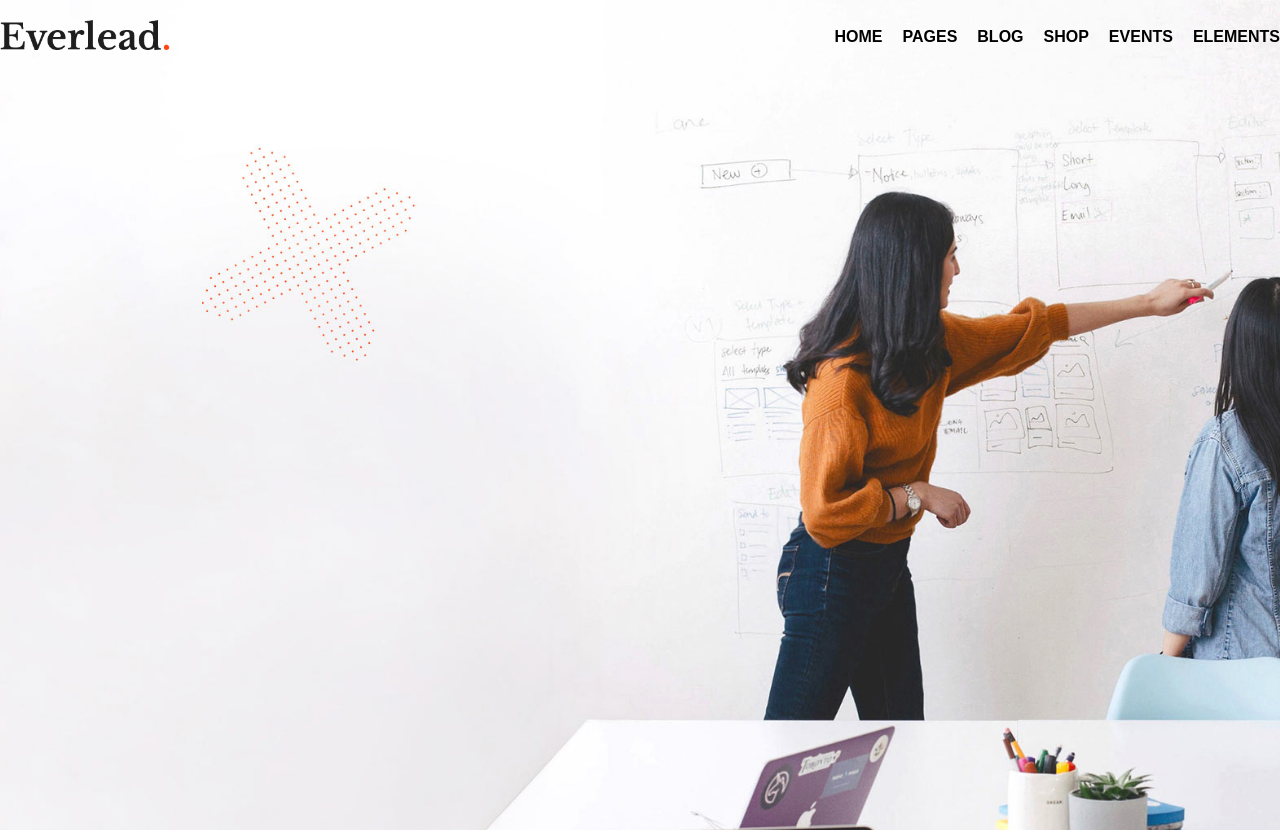
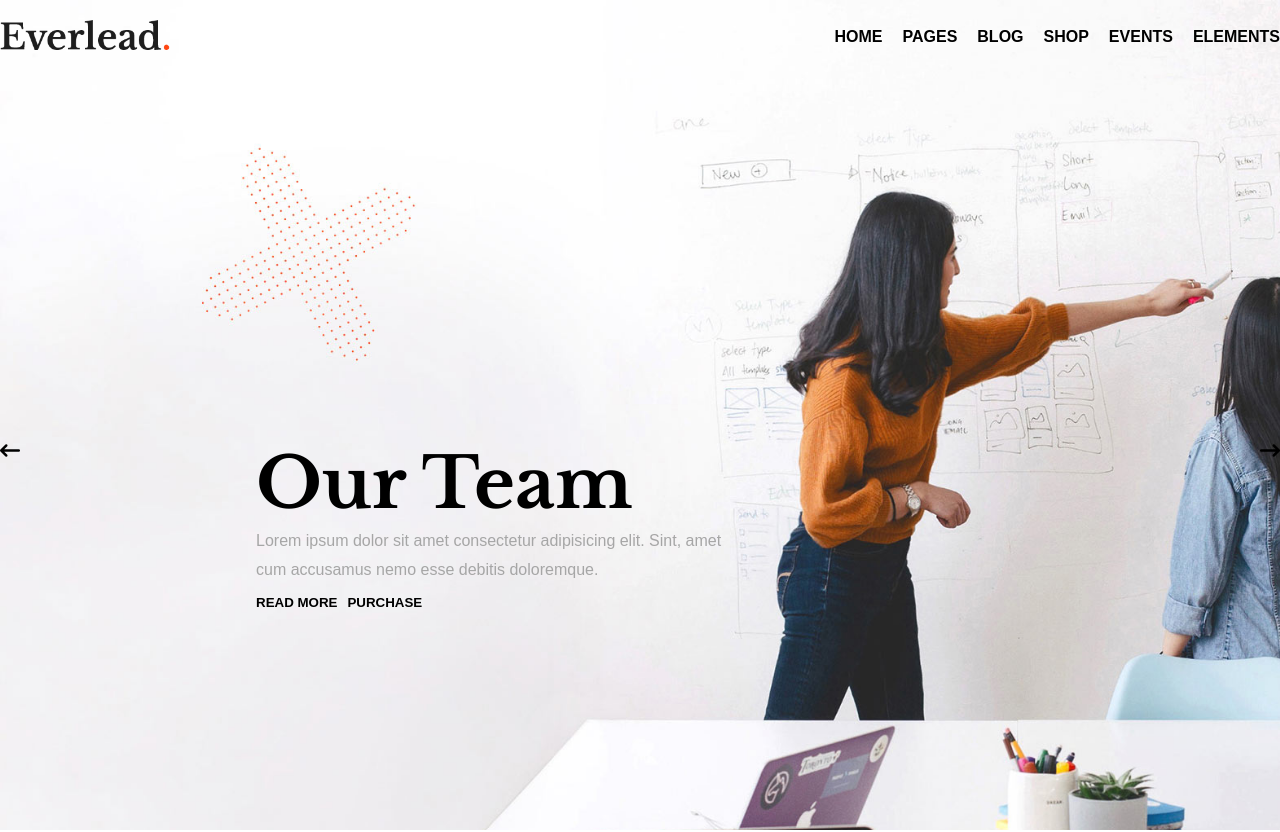
Before and after one commit to albertotaddeucci/proj-html-vuejs, a Vue app: page / in a window 1280 px wide. Shown: the top 832 px of the page. Built offline with nearby package versions, Linux system fonts and the light colour scheme.

Commit message:
slider jumbo

```diff
--- a/index.html
+++ b/index.html
@@ -12,6 +12,7 @@
   <link rel="preconnect" href="https://fonts.gstatic.com" crossorigin>
   <link href="https://fonts.googleapis.com/css2?family=Libre+Baskerville:ital,wght@0,400;0,700;1,400&display=swap"
     rel="stylesheet">
+
 </head>
 
 <body>
--- a/src/App.vue
+++ b/src/App.vue
@@ -5,6 +5,7 @@ import AppContactUs from './components/AppContactUs.vue'
 import AppFooter from './components/AppFooter.vue'
 
 import {store} from './store.js'
+
 
 
 export default {
@@ -23,6 +24,18 @@ export default {
 
         }
     },
+
+    created(){
+      // store.eventsJson[1].eventDate
+
+      // var DateTime = luxon.DateTime;
+
+      // DateTime.now().toString()
+
+      // console.log()
+
+
+    }
 }
 
 </script>
--- a/src/components/AppEvents.vue
+++ b/src/components/AppEvents.vue
@@ -17,6 +17,12 @@ export default {
 
 
       }
+    },
+
+    methods:{
+        getDateFull(){
+            store.eventsJson[1].eventDate
+        }
     }
 }
 
--- a/src/components/AppHeader.vue
+++ b/src/components/AppHeader.vue
@@ -7,8 +7,43 @@ export default {
       return{
         store,
 
+        slidesJumbo:[
+          {
+            image:"/img/rev-slider-main-home-img-03.jpg",
+            title:"Our Team",
+            text:"Lorem ipsum dolor sit amet consectetur adipisicing elit. Sint, amet cum accusamus nemo esse debitis doloremque."
+          },
+          {
+            image:"/img/h1-rev-img-01.jpg",
+            title:"Leading",
+            text:"Lorem ipsum dolor sit amet consectetur adipisicing elit. Sint, amet cum accusamus nemo esse debitis doloremque."
+          },
+          {
+            image:"/img/rev-slider-main-home-img-02.png",
+            title:"Coaching",
+            text:"Lorem ipsum dolor sit amet consectetur adipisicing elit. Sint, amet cum accusamus nemo esse debitis doloremque."
+          },
+        ],
+
+        slideIndex: 0
+
 
       }
+
+    },
+    methods:{
+        slideRight(){
+            this.slideIndex++
+            if(this.slideIndex > this.slidesJumbo.length - 1){
+                this.slideIndex=0
+            }
+        },
+        slideLeft(){
+            this.slideIndex--
+            if(this.slideIndex < 0){
+                this.slideIndex=this.slidesJumbo.length - 1
+            }
+        }
     }
 }
 
@@ -18,8 +53,7 @@ export default {
 
 <template>
 
-
-<div id="jumbo">
+  <div id="header">
 
     <div class="container">
 
@@ -29,15 +63,44 @@ export default {
         </div>
         <ul>
           <li v-for="link in store.navbarLinks">
-          {{ link }}
+            {{ link }}
           </li>
         </ul>
       </nav>
 
+
     </div>
 
+    <div v-for="currentSlide,index in slidesJumbo"  >
 
-</div>
+      <div id="jumbo"
+      v-show="slideIndex==index"
+      :style="{ backgroundImage: 'url(' + currentSlide.image + ')' }"
+      >
+        <div class="jumbo-info">
+
+          <h1>{{ currentSlide.title }}</h1>
+          <p>{{ currentSlide.text }}</p>
+          <div class="buttons">
+            <button>read more</button>
+            <button>purchase</button>
+          </div>
+
+        </div>
+
+        <div class="arrows">
+          <span @click="this.slideLeft"><i class="fa-solid fa-arrow-left-long"></i></span>
+          <span @click="this.slideRight"><i class="fa-solid fa-arrow-right-long"></i></span>
+
+        </div>
+
+      </div>
+
+
+    </div>
+
+  </div>
+
 
 
 
@@ -48,9 +111,50 @@ export default {
 
 #jumbo{
   height: 880px;
-  background-image: url(/public/img/rev-slider-main-home-img-03.jpg);
+  position: relative;
   background-repeat: no-repeat;
   background-size: cover;
+
+  .jumbo-info{
+    position: absolute;
+    top: 50%;
+    left: 20%;
+
+    p{
+      width: 55ch;
+    }
+
+    .buttons{
+      display: flex;
+      gap: 10px;
+    }
+  }
+
+  .arrows{
+    position: absolute;
+    top: 50%;
+    left: 50%;
+    transform: translateX(-50%);
+    max-width: 1760px;
+  }
+
+}
+
+#header{
+
+  .container{
+    position: absolute;
+    top: 0;
+    left: 50%;
+    transform: translateX(-50%);
+    z-index: 1;
+
+    width: 100%;
+
+
+  }
+
+
 }
 
 nav{
--- a/src/components/EventItem.vue
+++ b/src/components/EventItem.vue
@@ -14,7 +14,9 @@ export default {
 
 
       }
-    }
+    },
+
+
 }
 
 </script>
--- a/src/styles/general.scss
+++ b/src/styles/general.scss
@@ -17,6 +17,12 @@
 .container-sm {
     max-width: 1300px;
     margin: 0 auto;
+
+}
+
+h1 {
+    font-size: 70px;
+    font-family: "Libre Baskerville", serif;
 
 }
 
```
